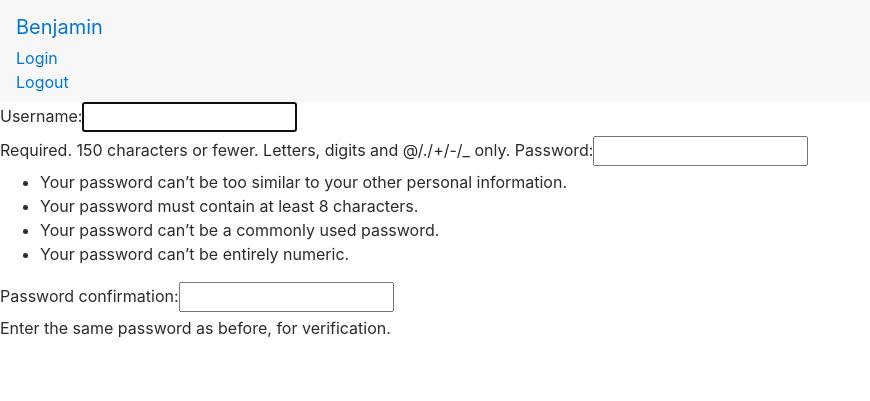
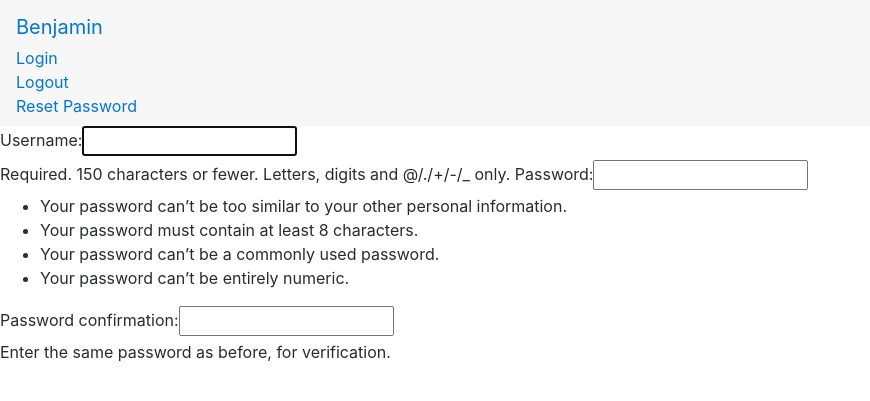
Before and after one commit to JZebra/benjamin, a Django app: page /register/ in a window 1280 px wide. Shown: the top 401 px of the page, without its empty margins (0-870 px from the left). Run offline with Django 3.2, Linux system fonts and the light colour scheme; some libraries are stand-ins or nearby versions.

Commit message:
add link to default django password reset form

```diff
--- a/benjamin/registration/templates/header.html
+++ b/benjamin/registration/templates/header.html
@@ -4,4 +4,5 @@
     </a>
     <a href="{% url 'login' %}" class="float-right">Login</a>
     <a href="{% url 'logout' %}" class="float-right">Logout</a>
+    <a href="{% url 'password_reset' %}" class="float-right">Reset Password</a>
 </nav>
--- a/benjamin/urls.py
+++ b/benjamin/urls.py
@@ -45,8 +45,16 @@ urlpatterns = [
         form_class=auth.forms.UserCreationForm,
         success_url='/'
     ), name='register'),
-    # This line will override the custom login/logout routes if placed after login/logout.
-    url(r'^accounts/', include('django.contrib.auth.urls')),
     url(r'^login/', auth_views.login, name='login'),
     url(r'^logout/', auth_views.logout, {'next_page': '/'}, name='logout'),
+    url(r'^accounts/', include('django.contrib.auth.urls')),
+    # Provides the following patterns
+    # ^accounts/login/$ [name='login']
+    # ^accounts/logout/$ [name='logout']
+    # ^accounts/password_change/$ [name='password_change']
+    # ^accounts/password_change/done/$ [name='password_change_done']
+    # ^accounts/password_reset/$ [name='password_reset']
+    # ^accounts/password_reset/done/$ [name='password_reset_done']
+    # ^accounts/reset/(?P<uidb64>[0-9A-Za-z_\-]+)/(?P<token>[0-9A-Za-z]{1,13}-[0-9A-Za-z]{1,20})/$ [name='password_reset_confirm']
+    # ^accounts/reset/done/$ [name='password_reset_complete']
 ]
```
Also changed, not shown: web/src/VirtueSetList.js (line endings or trailing spaces).
